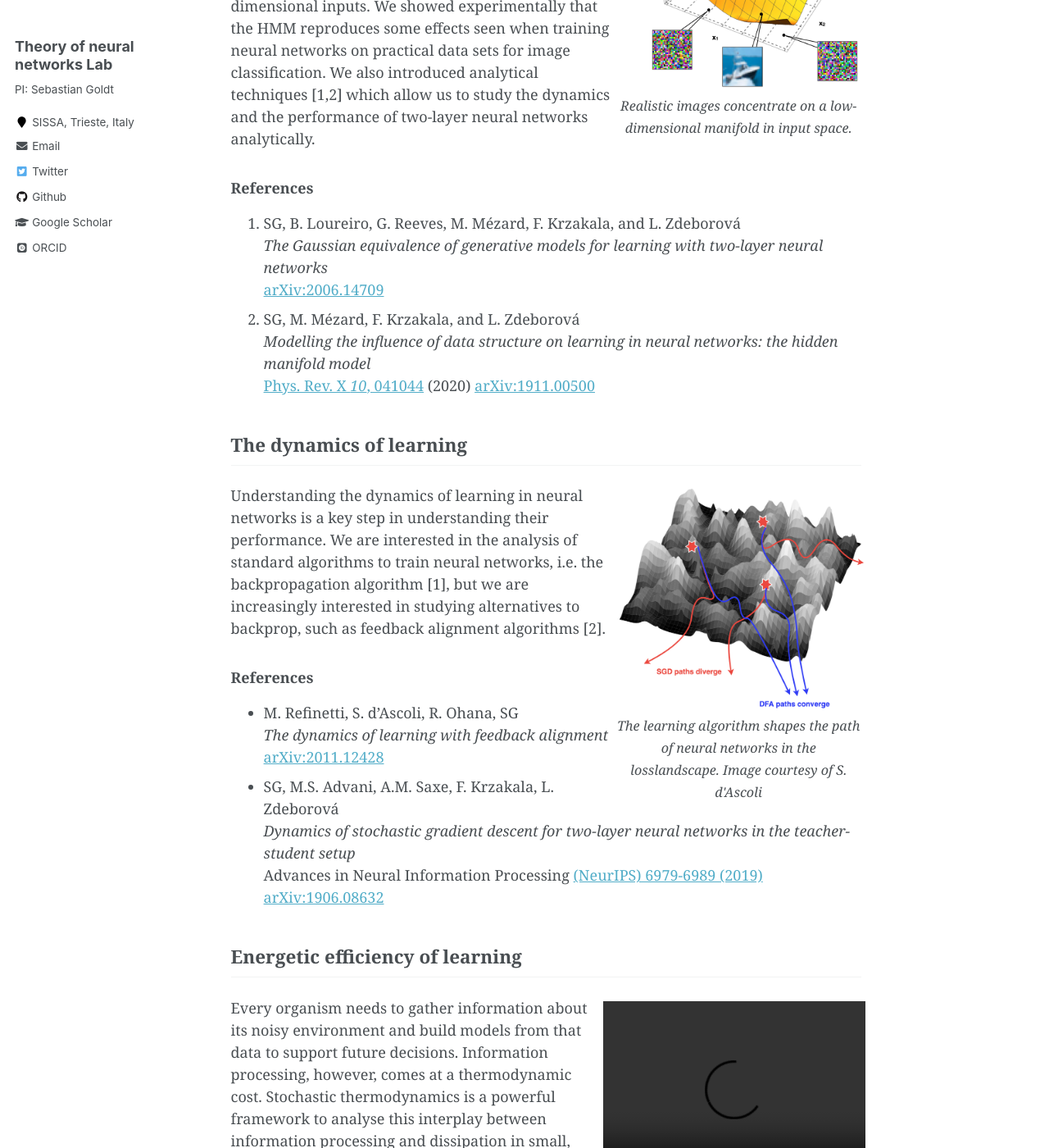
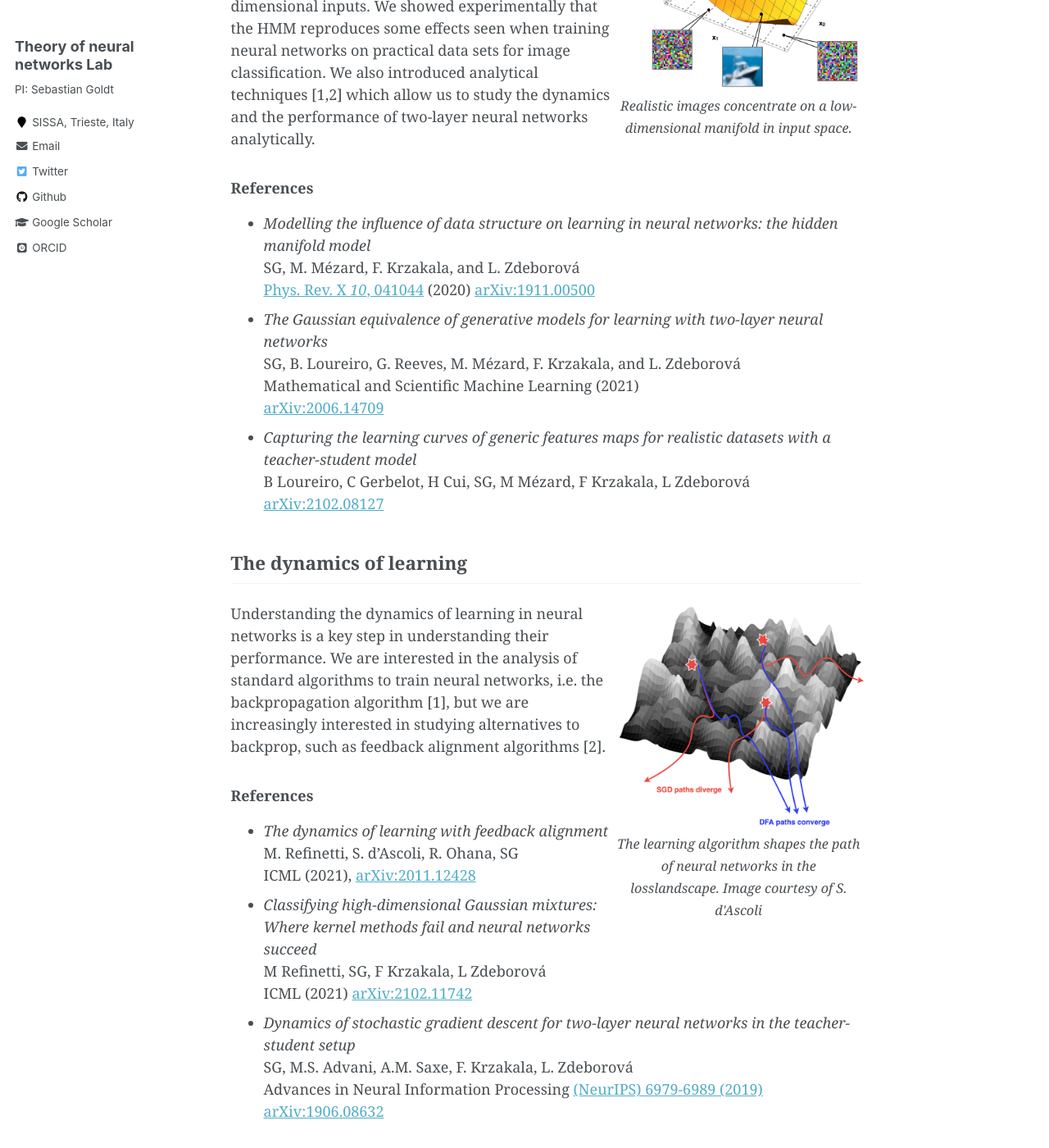
Before and after one commit to goldtlab/oldwebsite, a Jekyll site: the page built from _pages/research.md, in a window 1280 px wide and 1400 px high, scrolled down 612 px. Shown: the whole window at 82% size. Built offline with Jekyll 4.4.1, drawn with Linux system fonts in a browser that asks for light colours; some web fonts are replaced; grey boxes are pictures that could not be loaded.

Commit message:
Updated research description

```diff
--- a/_pages/research.md
+++ b/_pages/research.md
@@ -35,14 +35,20 @@ neural networks analytically.  </p>
 
 ### References
 
-1. SG, B. Loureiro, G. Reeves, M. Mézard, F. Krzakala, and L. Zdeborová <br/>
-  _The Gaussian equivalence of generative models for learning with two-layer neural networks_<br/>
-  [arXiv:2006.14709](https://arxiv.org/abs/2006.14709)
-2. SG, M. Mézard, F. Krzakala, and L. Zdeborová<br/>
-  _Modelling the influence of data structure on learning in neural networks: the
+- _Modelling the influence of data structure on learning in neural networks: the
   hidden manifold model_<br/>
+  SG, M. Mézard, F. Krzakala, and L. Zdeborová<br/>
   [Phys. Rev. X *10*, 041044](https://journals.aps.org/prx/abstract/10.1103/PhysRevX.10.041044)
   (2020) [arXiv:1911.00500](https://arxiv.org/abs/1909.11500)
+- _The Gaussian equivalence of generative models for learning with two-layer
+  neural networks_<br/>
+  SG, B. Loureiro, G. Reeves, M. Mézard, F. Krzakala, and L. Zdeborová <br/>
+  Mathematical and Scientific Machine Learning (2021)<br/>
+  [arXiv:2006.14709](https://arxiv.org/abs/2006.14709)
+- _Capturing the learning curves of generic features maps for realistic datasets
+  with a teacher-student model_<br/>
+ B Loureiro, C Gerbelot, H Cui, SG, M Mézard, F Krzakala, L Zdeborová <br/>
+  [arXiv:2102.08127](https://arxiv.org/abs/2102.08127)
 
 
 <h2 id="dynamics">The dynamics of learning</h2>
@@ -65,11 +71,17 @@ feedback alignment algorithms [2].  </p>
 
 ### References
 
-- M. Refinetti, S. d'Ascoli, R. Ohana, SG<br/>
-  _The dynamics of learning with feedback alignment_<br/>
+- _The dynamics of learning with feedback alignment_<br/>
+  M. Refinetti, S. d'Ascoli, R. Ohana, SG<br/>
+  ICML (2021),
   [arXiv:2011.12428](https://arxiv.org/abs/2011.12428)
-- SG, M.S. Advani, A.M. Saxe, F. Krzakala, L. Zdeborová<br/>
-  _Dynamics of stochastic gradient descent for two-layer neural networks in the teacher-student setup_<br/>
+- _Classifying high-dimensional Gaussian mixtures: Where kernel methods fail and neural networks succeed_<br/>
+  M Refinetti, SG, F Krzakala, L Zdeborová<br/>
+  ICML (2021)
+  [arXiv:2102.11742](https://arxiv.org/abs/2102.11742)
+- _Dynamics of stochastic gradient descent for two-layer neural networks in the
+  teacher-student setup_<br/>
+  SG, M.S. Advani, A.M. Saxe, F. Krzakala, L. Zdeborová<br/>
   Advances in Neural Information Processing [(NeurIPS) 6979-6989 (2019)](https://proceedings.neurips.cc/paper/2019/hash/cab070d53bd0d200746fb852a922064a-Abstract.html) [arXiv:1906.08632](https://arxiv.org/abs/1906.08632)
 
 
```
